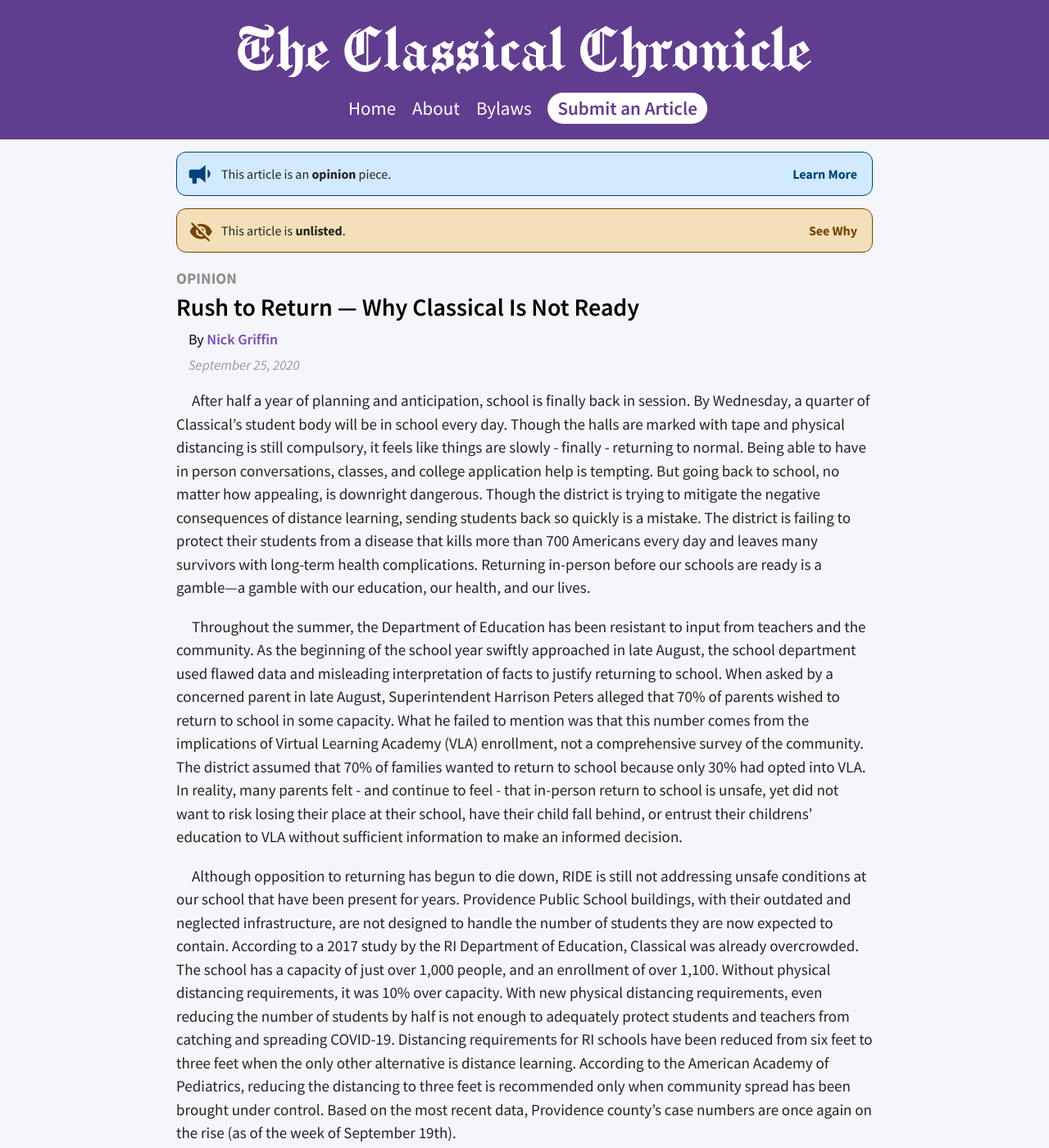
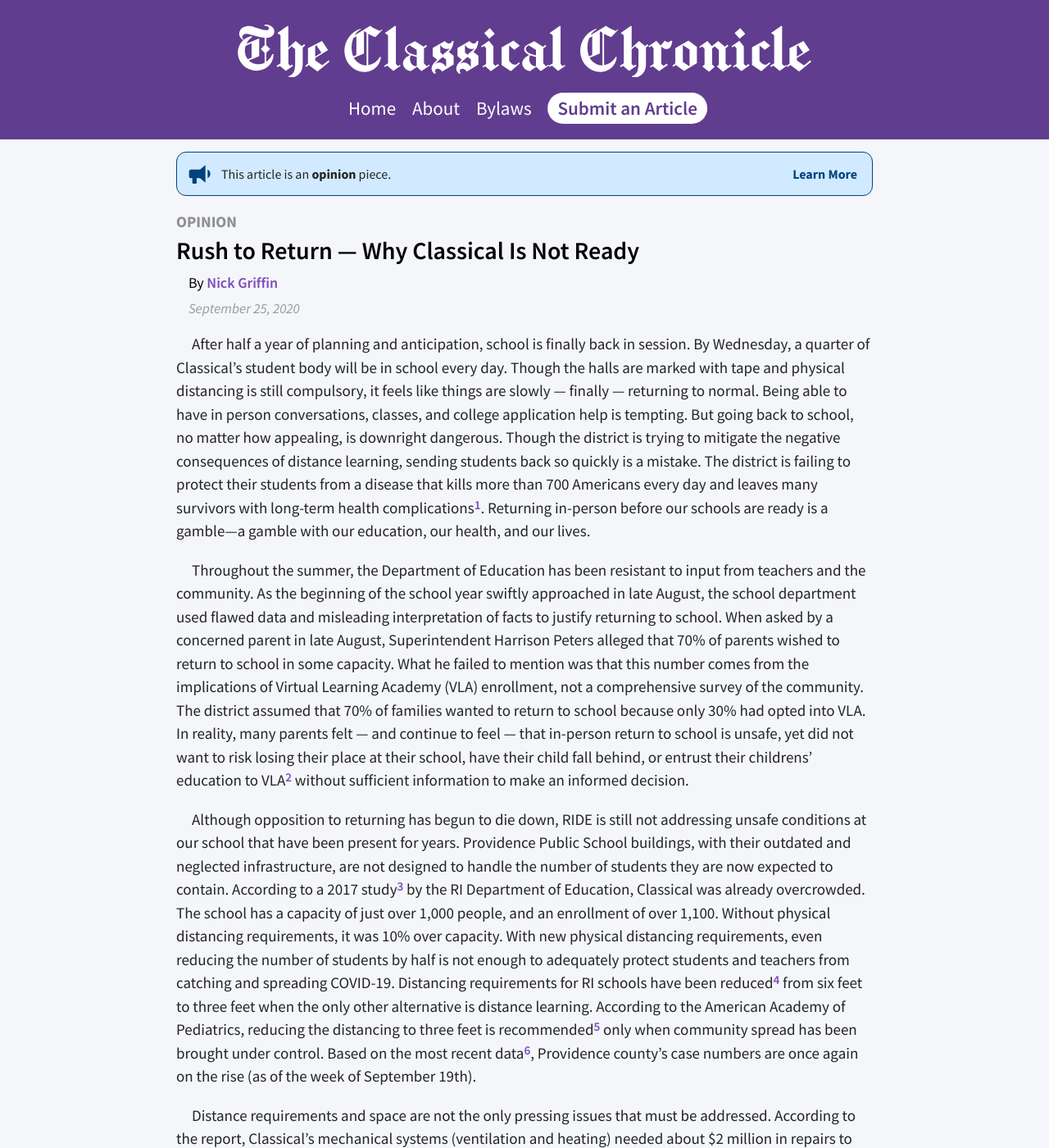
Before and after one commit to lixitrixi/classical-chronicle, a Jekyll site: the page built from _articles/classical-not-ready-to-return.md, in a window 1280 px wide and 1400 px high. Shown: the whole window at 82% size. Built offline with Jekyll 4.4.1, drawn with Linux system fonts in a browser that asks for light colours; some of the changed text lies outside the part shown.

Commit message:
Add sources and list article

```diff
--- a/_articles/classical-not-ready-to-return.md
+++ b/_articles/classical-not-ready-to-return.md
@@ -5,22 +5,34 @@
 image: "classical-not-ready-to-return.jpg"
 category: "Opinion"
 date: 2020-09-25
-unlisted: true
 ---
-After half a year of planning and anticipation, school is finally back in session. By Wednesday, a quarter of Classical's student body will be in school every day. Though the halls are marked with tape and physical distancing is still compulsory, it feels like things are slowly - finally - returning to normal. Being able to have in person conversations, classes, and college application help is tempting. But going back to school, no matter how appealing, is downright dangerous. Though the district is trying to mitigate the negative consequences of distance learning, sending students back so quickly is a mistake. The district is failing to protect their students from a disease that kills more than 700 Americans every day and leaves many survivors with long-term health complications. Returning in-person before our schools are ready is a gamble—a gamble with our education, our health, and our lives.
+After half a year of planning and anticipation, school is finally back in session. By Wednesday, a quarter of Classical's student body will be in school every day. Though the halls are marked with tape and physical distancing is still compulsory, it feels like things are slowly — finally — returning to normal. Being able to have in person conversations, classes, and college application help is tempting. But going back to school, no matter how appealing, is downright dangerous. Though the district is trying to mitigate the negative consequences of distance learning, sending students back so quickly is a mistake. The district is failing to protect their students from a disease that kills more than 700 Americans every day and leaves many survivors with long-term health complications[^1]. Returning in-person before our schools are ready is a gamble—a gamble with our education, our health, and our lives.
 
-Throughout the summer, the Department of Education has been resistant to input from teachers and the community. As the beginning of the school year swiftly approached in late August, the school department used flawed data and misleading interpretation of facts to justify returning to school. When asked by a concerned parent in late August, Superintendent Harrison Peters alleged that 70% of parents wished to return to school in some capacity. What he failed to mention was that this number comes from the implications of Virtual Learning Academy (VLA) enrollment, not a comprehensive survey of the community. The district assumed that 70% of families wanted to return to school because only 30% had opted into VLA. In reality, many parents felt - and continue to feel - that in-person return to school is unsafe, yet did not want to risk losing their place at their school, have their child fall behind, or entrust their childrens' education to VLA without sufficient information to make an informed decision.
+Throughout the summer, the Department of Education has been resistant to input from teachers and the community. As the beginning of the school year swiftly approached in late August, the school department used flawed data and misleading interpretation of facts to justify returning to school. When asked by a concerned parent in late August, Superintendent Harrison Peters alleged that 70% of parents wished to return to school in some capacity. What he failed to mention was that this number comes from the implications of Virtual Learning Academy (VLA) enrollment, not a comprehensive survey of the community. The district assumed that 70% of families wanted to return to school because only 30% had opted into VLA. In reality, many parents felt — and continue to feel — that in-person return to school is unsafe, yet did not want to risk losing their place at their school, have their child fall behind, or entrust their childrens' education to VLA[^2] without sufficient information to make an informed decision.
 
-Although opposition to returning has begun to die down, RIDE is still not addressing unsafe conditions at our school that have been present for years. Providence Public School buildings, with their outdated and neglected infrastructure, are not designed to handle the number of students they are now expected to contain. According to a 2017 study by the RI Department of Education, Classical was already overcrowded. The school has a capacity of just over 1,000 people, and an enrollment of over 1,100. Without physical distancing requirements, it was 10% over capacity. With new physical distancing requirements, even reducing the number of students by half is not enough to adequately protect students and teachers from catching and spreading COVID-19. Distancing requirements for RI schools have been reduced from six feet to three feet when the only other alternative is distance learning. According to the American Academy of Pediatrics, reducing the distancing to three feet is recommended only when community spread has been brought under control. Based on the most recent data, Providence county's case numbers are once again on the rise (as of the week of September 19th).
+Although opposition to returning has begun to die down, RIDE is still not addressing unsafe conditions at our school that have been present for years. Providence Public School buildings, with their outdated and neglected infrastructure, are not designed to handle the number of students they are now expected to contain. According to a 2017 study[^3] by the RI Department of Education, Classical was already overcrowded. The school has a capacity of just over 1,000 people, and an enrollment of over 1,100. Without physical distancing requirements, it was 10% over capacity. With new physical distancing requirements, even reducing the number of students by half is not enough to adequately protect students and teachers from catching and spreading COVID-19. Distancing requirements for RI schools have been reduced[^4] from six feet to three feet when the only other alternative is distance learning. According to the American Academy of Pediatrics, reducing the distancing to three feet is recommended[^5] only when community spread has been brought under control. Based on the most recent data[^6], Providence county's case numbers are once again on the rise (as of the week of September 19th).
 
 Distance requirements and space are not the only pressing issues that must be addressed. According to the report, Classical's mechanical systems (ventilation and heating) needed about $2 million in repairs to function properly. Clearly, the building is not fitted with the proper precautions to protect students from COVID-19. Instead of working to address ventilation issues over the summer, the state waited until early September to conduct walkthroughs of our school buildings, found serious problems, and still decided to send us back and accelerate our return plan. Good ventilation is key to reducing the spread of COVID-19 in enclosed spaces. As of now, ventilation in many classrooms consists of teachers opening windows and buying fans. Based on firsthand teacher testimony, the building has not been retrofitted at all. Classrooms look exactly as they did in March, and freshmen are having trouble adhering to physical distancing rules. A supposed "deep clean" has left behind dust and mold. These are insufficient and unsustainable fixes that will not keep students, teachers, and administrators safe during the winter.
 
-Despite claims that the virus is nothing worse than a cold or flu, COVID-19 is not harmless. There have been accounts of otherwise healthy teens and young adults catching coronavirus and going on life support. Since this is a relatively new virus, scientific data on the long term effects is still being gathered. So far, some recovered patients have reported shortness of breath, heart problems, and extreme fatigue months after contracting and surviving COVID-19. Based on our current understanding of the virus, children over ten are about as likely as adults to catch and spread the disease. Children may be less likely than adults to become severely ill, but they can spread it to high risk individuals like parents, grandparents, faculty, and staff. The longer we stay in school without adequate safety precautions, the more likely we are to spread the disease and risk the lives of those around us. Teachers with high health risk are being put in danger of catching a potentially deadly disease, students are risking their health, all while Governor Raimondo trivializes the fact that cases will occur and the virus will spread into the community.
+Despite claims[^7] that the virus is nothing worse than a cold or flu, COVID-19 is not harmless. There have been accounts[^8] of otherwise healthy teens and young adults catching coronavirus and going on life support. Since this is a relatively new virus, scientific data on the long term effects[^9] is still being gathered. So far, some recovered patients have reported shortness of breath, heart problems[^10], and extreme fatigue months after contracting and surviving COVID-19. Based on our current understanding of the virus, children over ten are about as likely as adults to catch and spread the disease[^11]. Children may be less likely than adults to become severely ill, but they can spread it to high risk individuals like parents, grandparents, faculty, and staff. The longer we stay in school without adequate safety precautions, the more likely we are to spread the disease and risk the lives of those around us. Teachers with high health risk are being put in danger of catching a potentially deadly disease, students are risking their health, all while Governor Raimondo trivializes the fact that cases will occur and the virus will spread into the community.
 
-You may be asking, if the risk is so high, and our schools are not ready, why is the government pushing for reopening? According to local and national experts on pediatric health, distance learning has been extremely damaging to students' mental and social health. Critical social development skills have been negatively affected as students spend months without any in-person interaction. Getting children back to school and socially interacting is important, even for high schoolers. Too often, arguments for going back to school do not spend enough time on the drawbacks of social isolation on teens and young adults. This isolation can lead to mental health problems like depression and anxiety down the road.
+You may be asking, if the risk is so high, and our schools are not ready, why is the government pushing for reopening? According to local and national experts on pediatric health, distance learning has been extremely [^12] to students' mental and social health. Critical social development skills have been negatively affected as students spend months without any in-person interaction. Getting children back to school and socially interacting is important, even for high schoolers. Too often, arguments for going back to school do not spend enough time on the drawbacks of social isolation on teens and young adults. This isolation can lead to mental health problems like depression and anxiety down the road.
 
 Socioeconomic disparities have also become a key factor in the push to return to school. As schools struggled to adapt to the coronavirus in March and April, it became apparent that there are systemic issues that make it hard for students from poorer communities to succeed in a distance learning environment. Students without high-speed internet, high-quality computers, or stable housing are at a severe disadvantage to those with seamless internet, fast computers, and distraction free homes. By returning to school, these students will have a chance to catch up and excel.
 
 Mental health and socioeconomic disparities are serious problems inherent to distance learning. They urgently need to be addressed. But by rushing back to school without the right safety precautions, the district runs the risk of further community spread and extending social isolation.
 
 As cases are still high in the U.S. and a vaccine still looks to be months or years away, we need to take a step back and look at the bigger picture. RIDE needs to make sure that school buildings are safe and teachers are well-equipped. Only then can students slowly be phased into in-person learning, allowing enough time between groups of students to ensure that community spread is minimized. If we ignore reality and rush into reopening, this pandemic will linger and more people will get sick. The quickest and safest path back to school might require us to stay at home for a little while longer.
+
+[^1]: https://www.mayoclinic.org/diseases-conditions/coronavirus/in-depth/coronavirus-long-term-effects/art-20490351
+[^2]: https://www.providencejournal.com/news/20200916/frustrating-start-for-providence-virtual-learning-academy
+[^3]: http://www.eride.ri.gov/SBA/analysis/school/Providence_Classical_High_School%20-%20FCA_Detail.pdf
+[^4]: https://services.aap.org/en/pages/2019-novel-coronavirus-covid-19-infections/clinical-guidance/covid-19-planning-considerations-return-to-in-person-education-in-schools/
+[^5]: https://services.aap.org/en/pages/2019-novel-coronavirus-covid-19-infections/clinical-guidance/covid-19-planning-considerations-return-to-in-person-education-in-schools/
+[^6]: https://ri-department-of-health-covid-19-data-rihealth.hub.arcgis.com/
+[^7]: https://www.factcheck.org/2020/09/trumps-deceptive-comparison-of-the-coronavirus-to-the-flu/
+[^8]: https://www.washingtonpost.com/nation/2020/08/23/brothers-coronavirus-virginia/
+[^9]: https://www.cnn.com/world/live-news/coronavirus-pandemic-08-18-20-intl/h_8a611dffff28764310b7e62bc1e55be7
+[^10]: https://www.cdc.gov/coronavirus/2019-ncov/long-term-effects.html
+[^11]: https://services.aap.org/en/pages/2019-novel-coronavirus-covid-19-infections/clinical-guidance/covid-19-planning-considerations-return-to-in-person-education-in-schools/
+[^12]: https://www.psychiatryadvisor.com/home/topics/child-adolescent-psychiatry/home-alone-the-mental-health-impact-of-covid-19-isolation-on-infants-children-and-adolescents/
```
